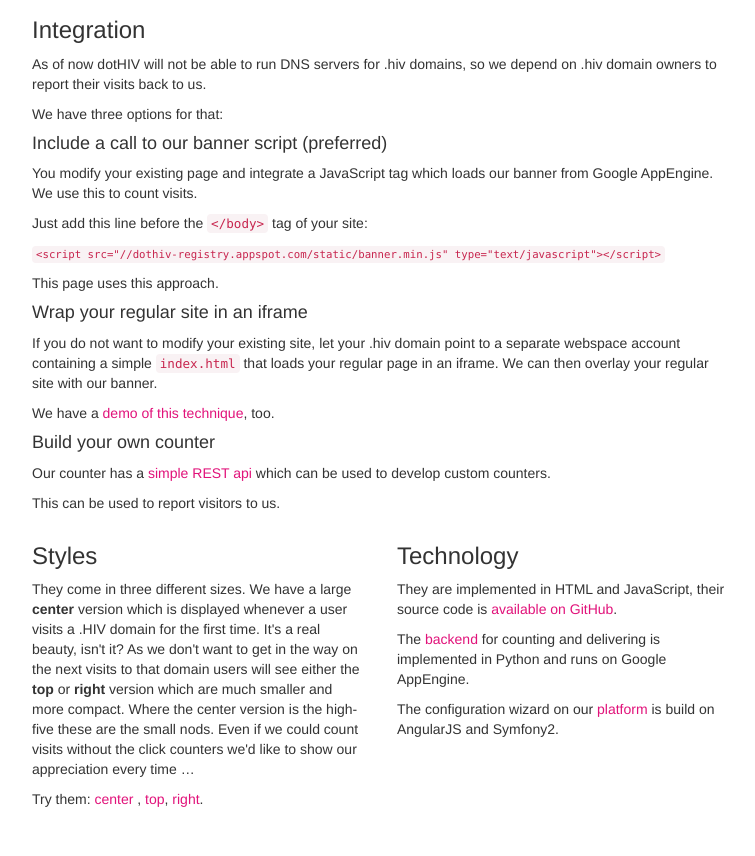
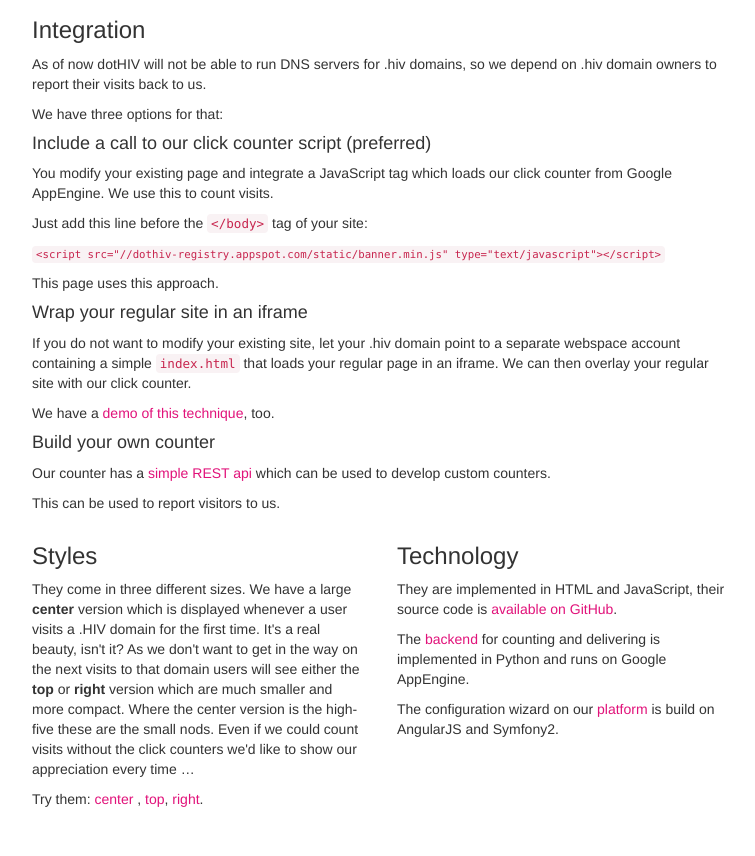
Before and after one commit to dothiv/clickcounter.hiv, a website: page index.html in a window 1280 px wide. Shown: the part 1021-1877 px from the top of the page, without its empty margins (258-1013 px from the left). Drawn offline with nearby package versions, Linux system fonts and the light colour scheme.

Commit message:
chore(wording): use click counter where appropriate

```diff
--- a/index.html
+++ b/index.html
@@ -81,9 +81,9 @@
 
                 We have three options for that:
 
-                <h4>Include a call to our banner script (preferred)</h4>
+                <h4>Include a call to our click counter script (preferred)</h4>
 
-                <p>You modify your existing page and integrate a JavaScript tag which loads our banner from Google
+                <p>You modify your existing page and integrate a JavaScript tag which loads our click counter from Google
                     AppEngine. We use this to count visits.</p>
 
                 <p>Just add this line before the <code>&lt;/body&gt;</code> tag of your site:</p>
@@ -100,7 +100,7 @@
 
                 <p>If you do not want to modify your existing site, let your .hiv domain point to a separate webspace
                     account containing a simple <code>index.html</code> that loads your regular page in an iframe. We
-                    can then overlay your regular site with our banner.</p>
+                    can then overlay your regular site with our click counter.</p>
 
                 <p>We have a <a href="iframe.html">demo of this technique</a>, too.</p>
 
@@ -134,7 +134,7 @@
                 <h3>Technology</h3>
 
                 <p>They are implemented in HTML and JavaScript, their source code is
-                    <a href="https://GitHub.com/dotHIV/banner">available on GitHub</a>. </p>
+                    <a href="https://github.com/dothiv/clickcounter">available on GitHub</a>. </p>
 
                 <p>The <a href="https://github.com/dotHIV/clickcounter-backend">backend</a> for counting and delivering
                     is implemented in Python and runs on Google AppEngine.</p>
```
